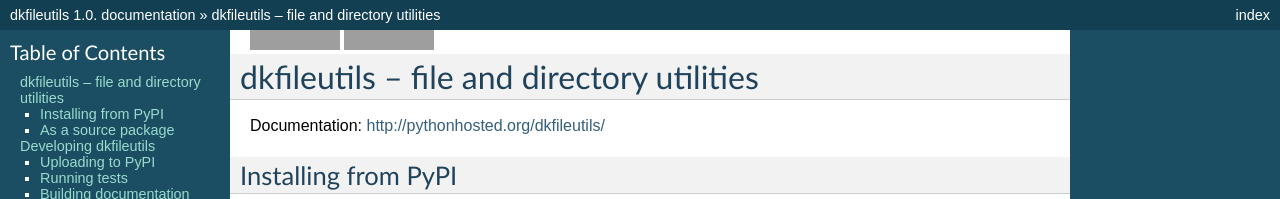
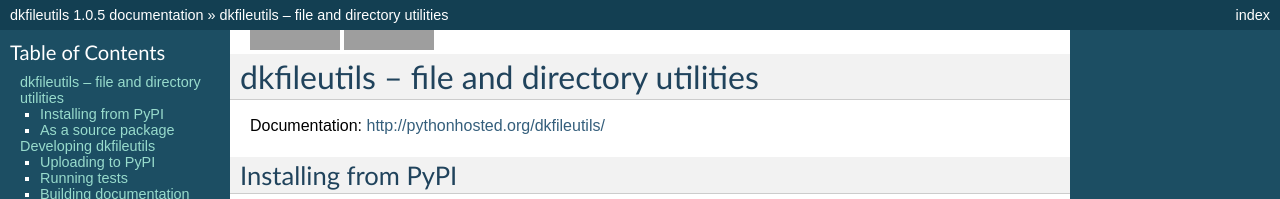
Before and after one commit to datakortet/dkfileutils, a Sphinx documentation site: the page built from docs/index.rst, in a window 1280 px wide and 900 px high. Shown: the top 199 px of the window. Built offline with Sphinx 7.4.7, drawn with Linux system fonts in a browser that asks for light colours; some of the changed text lies outside the part shown; grey boxes are pictures that could not be loaded.

Commit message:
upversion

```diff
--- a/docs/conf.py
+++ b/docs/conf.py
@@ -48,9 +48,9 @@
 # built documents.
 #
 # The short X.Y version.
-version = '1.0.2'
+version = '1.0.5'
 # The full version, including alpha/beta/rc tags.
-release = '1.0.'
+release = '1.0.5'
 
 # The language for content autogenerated by Sphinx. Refer to documentation
 # for a list of supported languages.
--- a/setup.py
+++ b/setup.py
@@ -18,7 +18,7 @@
 from distutils.core import setup, Command
 from setuptools.command.test import test as TestCommand
 
-version = '1.0.4'
+version = '1.0.5'
 
 
 class PyTest(TestCommand):
```
